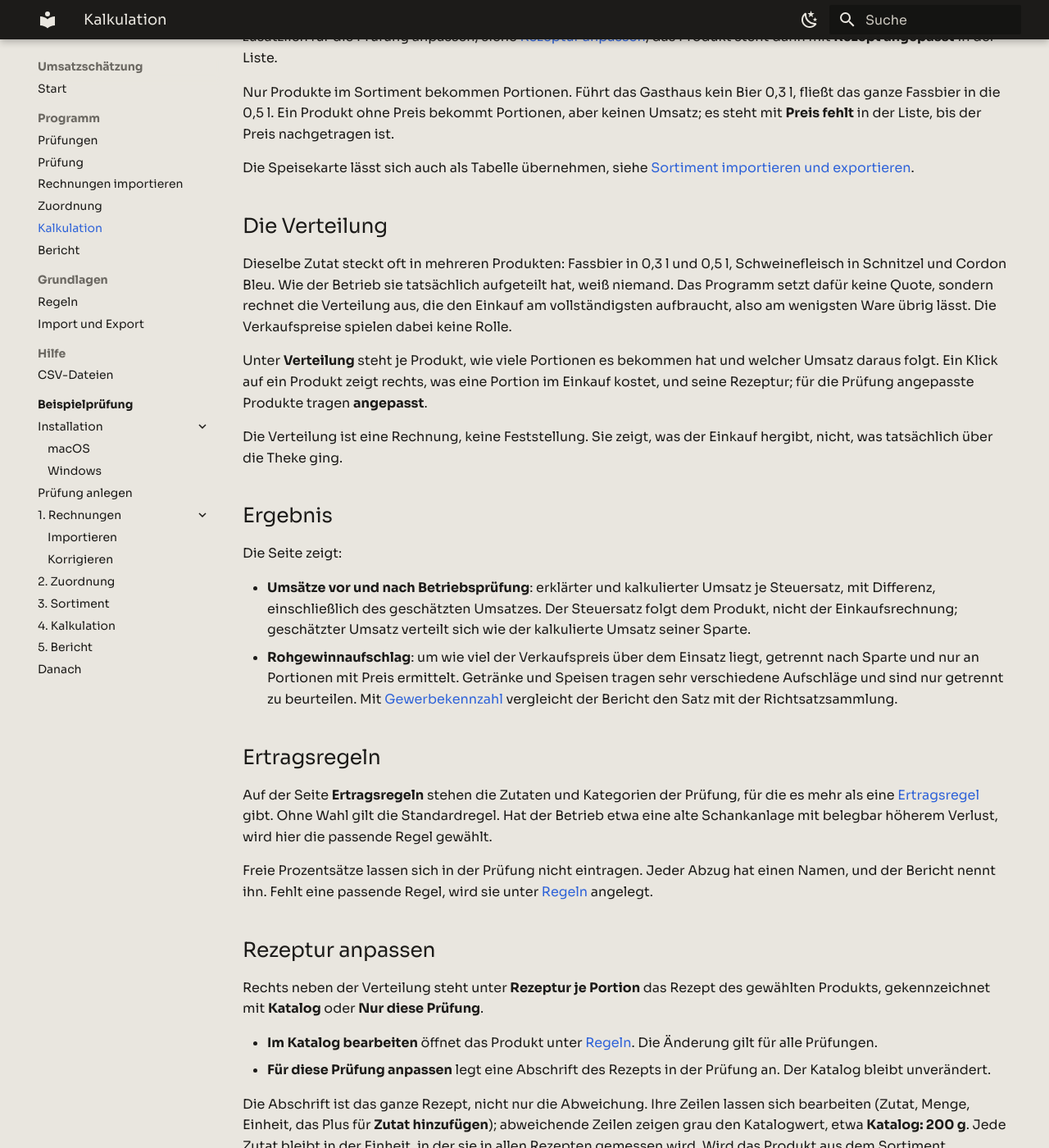
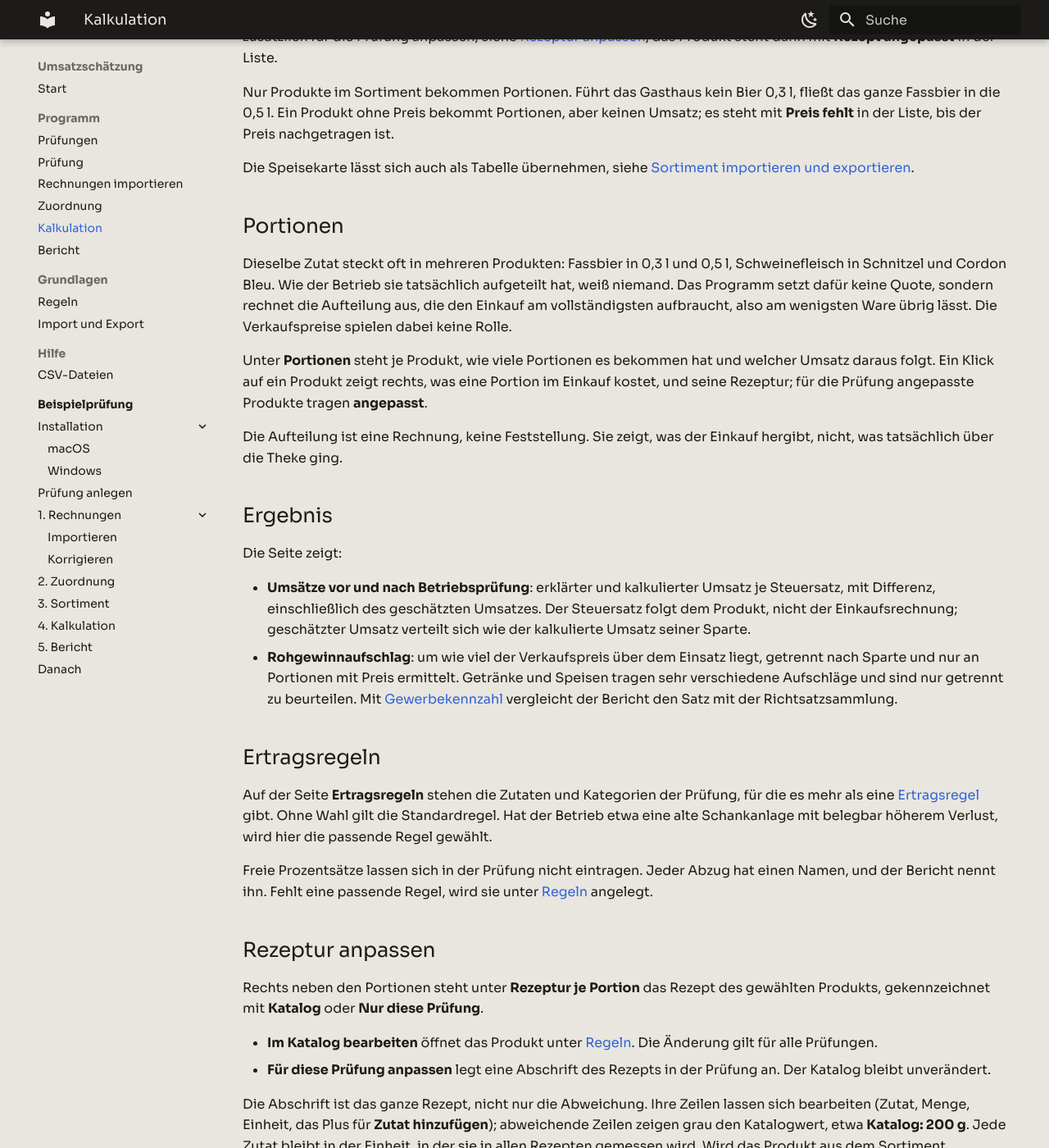
Before and after one commit to rotmanjanez/Umsatzschaetzung, an MkDocs documentation site: the page built from web/docs/pages/kalkulation.md, in a window 1280 px wide and 1400 px high, scrolled down 1017 px. Shown: the whole window at 82% size. Built offline with MkDocs 1.6.1 and Material for MkDocs 9.7.7, drawn with Linux system fonts in a browser that asks for light colours; the version menu is left out; some of the changed text lies outside the part shown.

Commit message:
rename the Verteilung tabs to Portionen and Übrige Einkäufe
Co-Authored-By: Claude Opus 5.5 (1M context) <noreply@anthropic.com>

```diff
--- a/web/docs/pages/kalkulation.md
+++ b/web/docs/pages/kalkulation.md
@@ -17,8 +17,8 @@ Verkauf, Zutat für Zutat.
 Jede Änderung an Rechnungen, Zuordnung, Sortiment, Rezepten oder
 Ertragsregeln rechnet die Kalkulation sofort neu.
 
-Der Reiter hat vier Seiten: **Verteilung**, **Ertragsregeln**, **Einkäufe
-außerhalb der Verteilung** und zuletzt das **Ergebnis**.
+Der Reiter hat vier Seiten: **Portionen**, **Ertragsregeln**, **Übrige
+Einkäufe** und zuletzt das **Ergebnis**.
 
 ## Sortiment { #sortiment }
 
@@ -37,20 +37,20 @@ der Preis nachgetragen ist.
 Die Speisekarte lässt sich auch als Tabelle übernehmen, siehe
 [Sortiment importieren und exportieren](import-export.md#sortiment).
 
-## Die Verteilung
+## Portionen
 
 Dieselbe Zutat steckt oft in mehreren Produkten: Fassbier in 0,3 l und 0,5 l,
 Schweinefleisch in Schnitzel und Cordon Bleu. Wie der Betrieb sie tatsächlich
 aufgeteilt hat, weiß niemand. Das Programm setzt dafür keine Quote, sondern
-rechnet die Verteilung aus, die den Einkauf am vollständigsten aufbraucht, also
+rechnet die Aufteilung aus, die den Einkauf am vollständigsten aufbraucht, also
 am wenigsten Ware übrig lässt. Die Verkaufspreise spielen dabei keine Rolle.
 
-Unter **Verteilung** steht je Produkt, wie viele Portionen es bekommen hat und
+Unter **Portionen** steht je Produkt, wie viele Portionen es bekommen hat und
 welcher Umsatz daraus folgt. Ein Klick auf ein Produkt zeigt rechts, was eine
 Portion im Einkauf kostet, und seine Rezeptur; für die Prüfung angepasste Produkte
 tragen **angepasst**.
 
-Die Verteilung ist eine Rechnung, keine Feststellung. Sie zeigt, was der
+Die Aufteilung ist eine Rechnung, keine Feststellung. Sie zeigt, was der
 Einkauf hergibt, nicht, was tatsächlich über die Theke ging.
 
 ## Ergebnis
@@ -80,7 +80,7 @@ unter [Regeln](regeln.md#ertragsregeln) angelegt.
 
 ## Rezeptur anpassen { #rezeptur }
 
-Rechts neben der Verteilung steht unter **Rezeptur je Portion** das Rezept des
+Rechts neben den Portionen steht unter **Rezeptur je Portion** das Rezept des
 gewählten Produkts, gekennzeichnet mit **Katalog** oder **Nur diese Prüfung**.
 
 - **Im Katalog bearbeiten** öffnet das Produkt unter
@@ -111,7 +111,7 @@ ein Rezept für jeden Betrieb falsch, gehört die Korrektur in den Katalog; weic
 nur dieser Betrieb belegbar ab, etwa mit größeren Portionen oder einem anderen
 Salat, in die Prüfung.
 
-## Einkäufe außerhalb der Verteilung { #nicht-berucksichtigt }
+## Übrige Einkäufe { #nicht-berucksichtigt }
 
 Diese Seite zeigt, was eingekauft wurde, aber nicht über Rezeptur und Preis in
 den Umsatz eingeht, in zwei Listen mit Betrag und Grund.
```
Also changed, not shown: web/docs/pages/bericht.md (+1 -1 lines), web/docs/pages/guide/kalkulation.md (+5 -5 lines), 2 other files.
